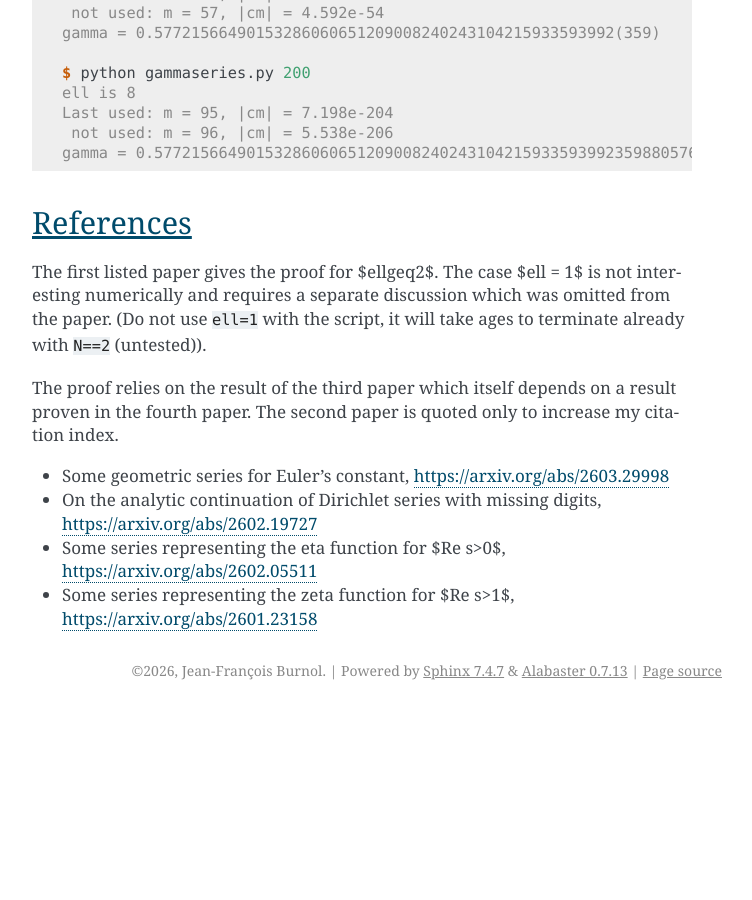
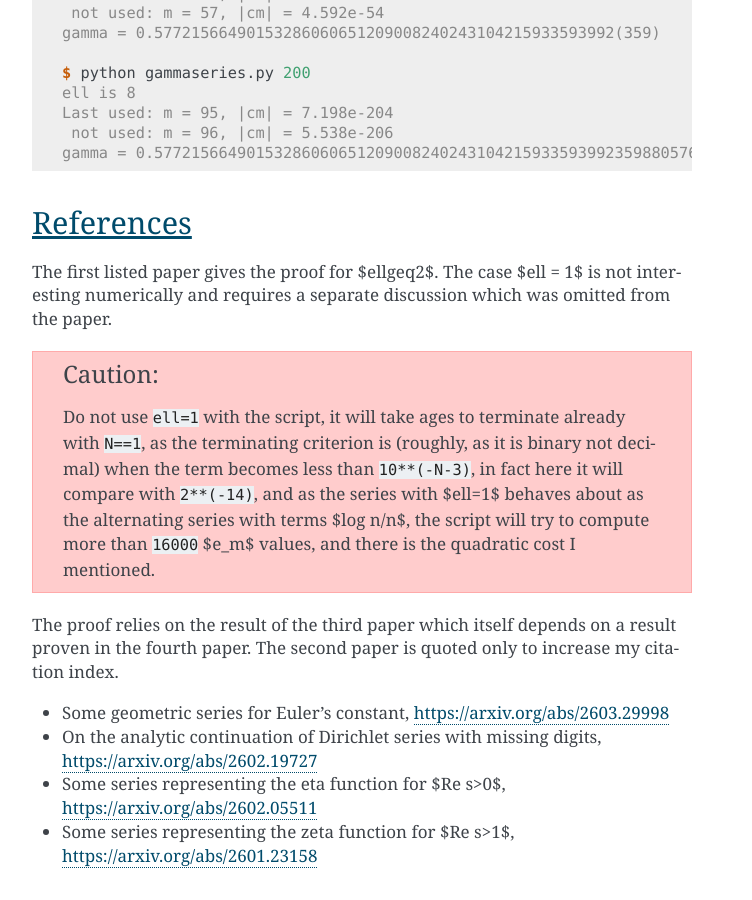
Before and after one commit to burnol-math/dyadic-gamma, a Sphinx documentation site: the page built from docs/index.rst, in a window 1280 px wide and 900 px high, scrolled down 1266 px. Shown: the whole window, without its empty margins (388-1140 px from the left). Built offline with Sphinx 7.4.7, drawn with Linux system fonts in a browser that asks for light colours; before the commit the page ends 1976 px from its top, so only the background shows below that.

Commit message:
[DOC] Explain ell=1 is not usable

```diff
--- a/docs/index.rst
+++ b/docs/index.rst
@@ -64,8 +64,17 @@ References
 
 The first listed paper gives the proof for $\ell\geq2$.  The case $\ell = 1$
 is not interesting numerically and requires a separate discussion which was
-omitted from the paper. (Do not use ``ell=1`` with the script, it will take
-ages to terminate already with ``N==2`` (untested)).
+omitted from the paper.
+
+.. caution::
+
+   Do not use ``ell=1`` with the script, it will take ages to terminate
+   already with ``N==1``, as the terminating criterion is (roughly, as it is
+   binary not decimal) when the term becomes less than ``10**(-N-3)``, in fact
+   here it will compare with ``2**(-14)``, and as the series with $\ell=1$
+   behaves about as the alternating series with terms $\log n/n$, the script
+   will try to compute more than ``16000`` $e_m$ values, and there is the
+   quadratic cost I mentioned.
 
 The proof relies on the result of the third paper which itself depends on a
 result proven in the fourth paper.  The second paper is quoted only to
```
